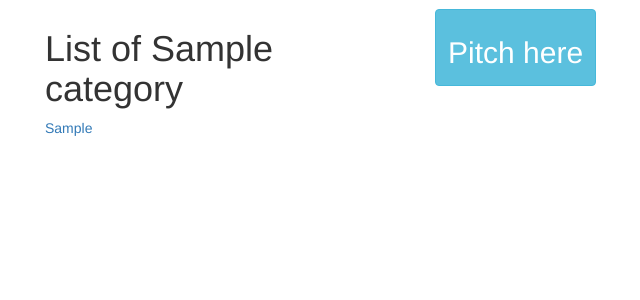
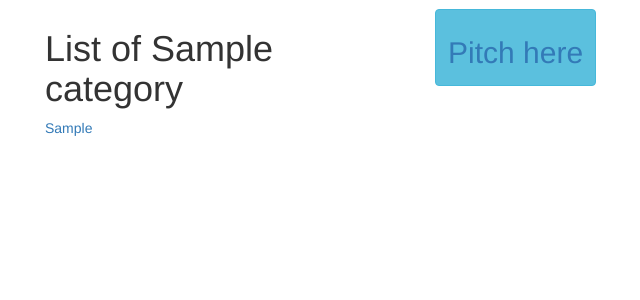
Before and after one commit to Evohmike/One-Minute-Pitch, a Flask app: page /category/1 in a window 1280 px wide. Shown: the part 51-351 px from the top of the page, without its empty margins (25-665 px from the left). Run offline with Flask 2, Linux system fonts and the light colour scheme; tables that the repository leaves empty hold one stand-in row (values such as "Sample post"); some libraries are stand-ins or nearby versions.

Commit message:
made changes in category index

```diff
--- a/app/templates/category.html
+++ b/app/templates/category.html
@@ -10,7 +10,7 @@
         </div>
 
         <div class="col-md-8">
-            <button class="btn btn-info"><h2><a href="/category/pitch/new/{{ category.id }}"></a>Pitch here</h2></button>
+            <button class="btn btn-info"><h2><a href="/category/pitch/new/{{ category.id }}"> Pitch here</a></h2></button>
         </div>
     </div>
 
```
